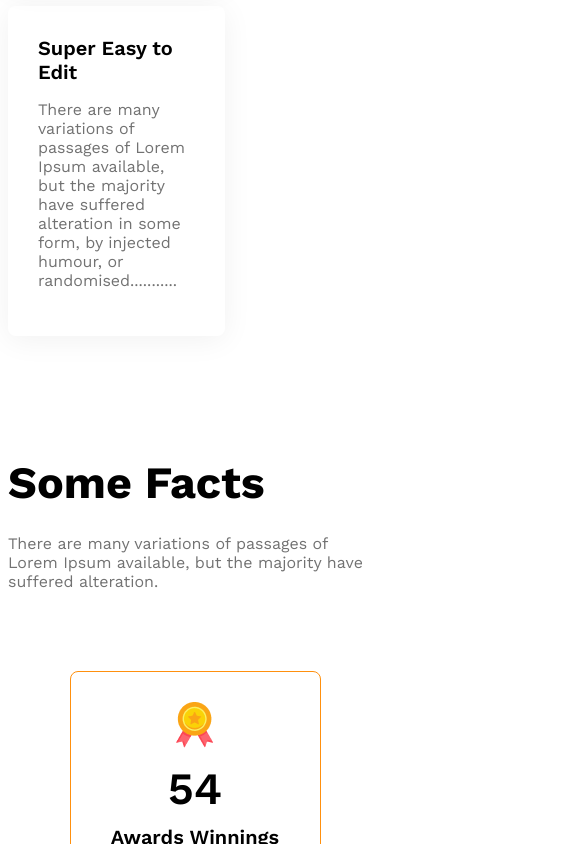
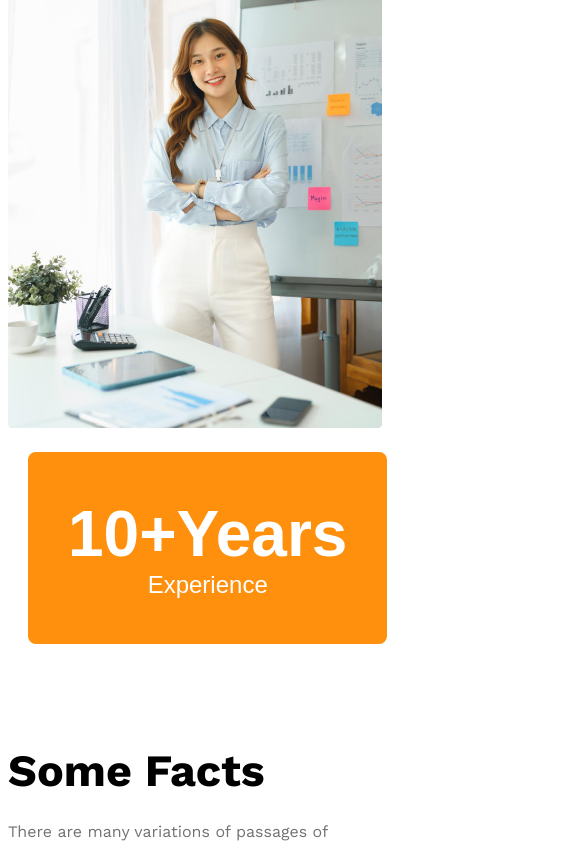
Before and after one commit to Tahmid1954/g3-architect-website, a plain HTML site: page index.html in a window 390 px wide. Shown: the part 4297-5141 px from the top of the page, 585 px wide, since content can reach past the window. Drawn offline with nearby package versions, Linux system fonts and the light colour scheme.

Commit message:
commited

```diff
--- a/index.html
+++ b/index.html
@@ -75,7 +75,7 @@ about design">
 
 </div>
 
-<div>
+<div class="featured-architect">
 <img src="images/architect.png" alt="">
 <button id="experience-badge" class="btn-primary">
 <span id="experience-year">10+Years</span> <br>
--- a/styles/architect.css
+++ b/styles/architect.css
@@ -125,10 +125,10 @@ main > section {
  margin-bottom: 20px;
 }
 
-/* feature section section related styles */
+/* feature section related styles */
 
 .features {
-  gap: 100px;
+  gap: 140px;
   /* margin-bottom: 0px; */
 }
 
@@ -150,6 +150,24 @@ main > section {
   margin-top: 0px;
   margin-bottom: 0px;
 
+}
+
+#experience-badge {
+  padding: 45px 40px;
+  font-size: 1.5rem;
+  font-weight: 500;
+  margin-left: -100px;
+  margin-top: -100px;
+
+}
+
+#experience-year {
+  font-size: 4rem;
+  font-weight: 700;
+}
+
+.featured-architect img{
+  width: 100%;
 }
 
 /* some facts related styles */
@@ -210,7 +228,8 @@ main > section {
    @media screen and (max-width:576px) {
     .nav-bar,
     .nav-links,
-    .teams {
+    .teams,
+    .features {
         flex-direction: column;
     }
 
@@ -230,11 +249,17 @@ main > section {
       gap: 50px;
     }
 
+    #experience-badge {
+      margin-top: 20px;
+      margin-left: 20px;
+    }
+
    }
 
    /* media query for mediam size divice */
     @media screen and (min-width:576px) and (max-width:992px) {
-        .teams {
+        .teams,
+        .features {
           flex-direction: column;
         }
 
@@ -250,5 +275,9 @@ main > section {
         justify-items: center;
        }
 
+        #experience-badge {
+      margin-top: 20px;
+      margin-left: 20px;
+    }
 
     }
```
